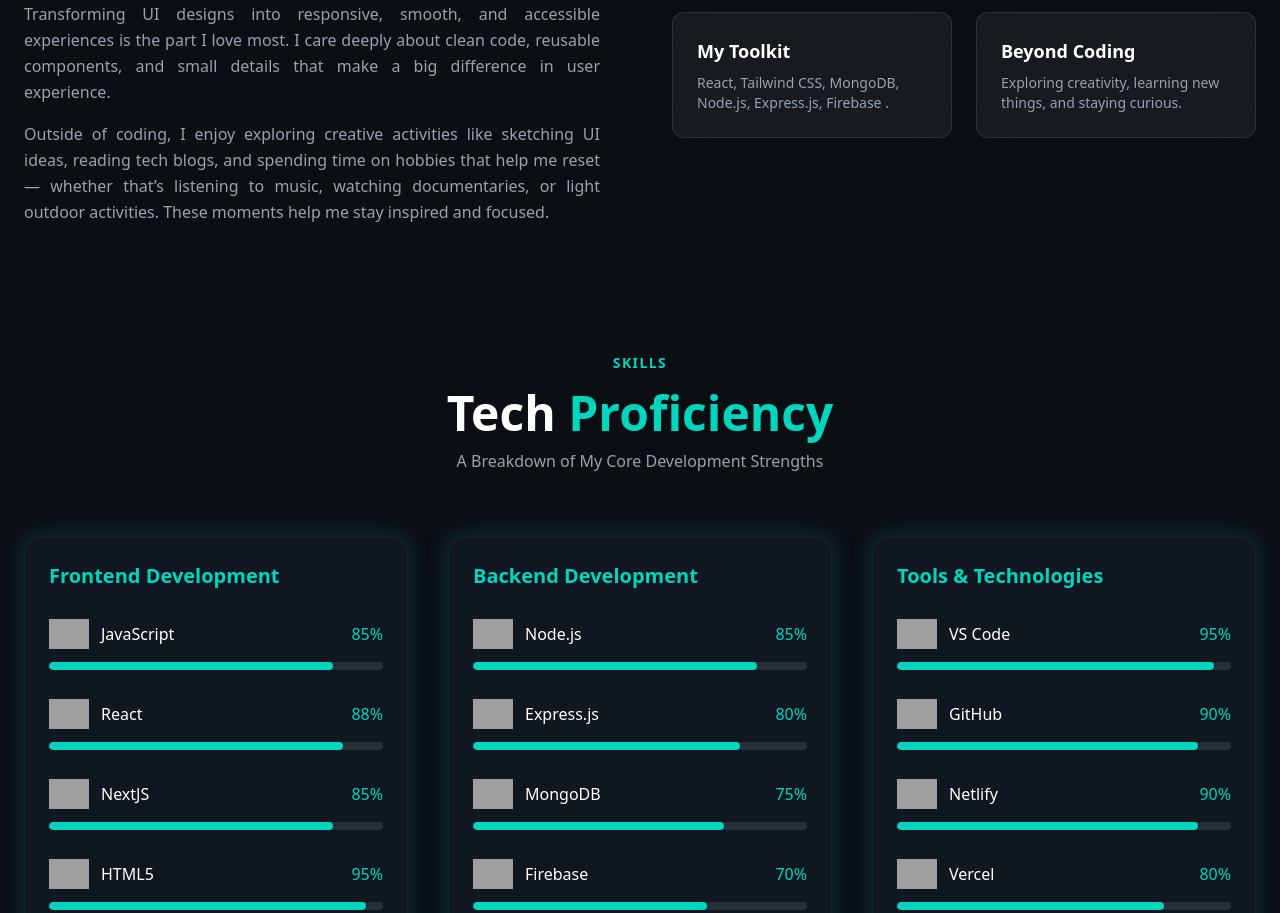
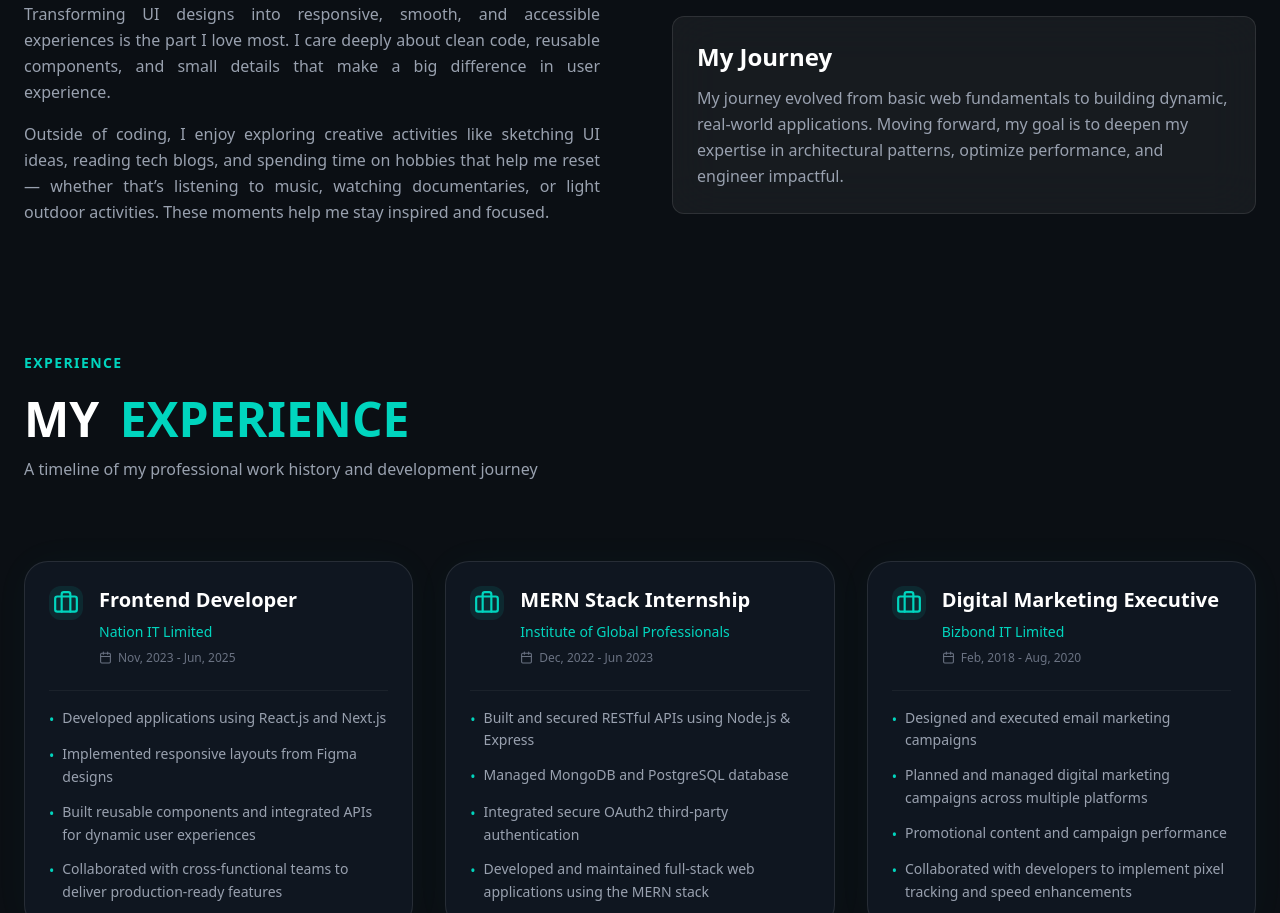
Before and after one commit to shimonmondol/Shimon-Portfolio, a React (Vite) app: page / in a window 1280 px wide. Shown: the part 1239-2152 px from the top of the page. Built offline with nearby package versions, Linux system fonts and the light colour scheme; grey boxes are pictures that could not be loaded.

Commit message:
experience-added

```diff
--- a/src/App.jsx
+++ b/src/App.jsx
@@ -1,5 +1,6 @@
 import About from "./Components/About"
 import Contact from "./Components/Contact"
+import Experience from "./Components/Experience"
 import FloatingActions from "./Components/FloatingAction"
 import Footer from "./Components/Footer"
 import Hero from "./Components/Hero"
@@ -24,6 +25,7 @@ function App() {
      <Hero></Hero>
      <TechStack></TechStack>
        <About></About>
+       <Experience></Experience>
      <Skills></Skills>
      <Services></Services>
      <Projects></Projects>
--- a/src/Components/About.jsx
+++ b/src/Components/About.jsx
@@ -4,91 +4,95 @@ const About = () => {
   return (
     <section id="about" className="bg-[#0b0f14] py-16">
       <div className="max-w-7xl mx-auto px-6 grid lg:grid-cols-2 gap-16 items-center">
-
-        {/* LEFT TEXT */}
+        {/* বাম পাশের টেক্সট */}
         <motion.div
           initial={{ opacity: 0, y: 30 }}
           whileInView={{ opacity: 1, y: 0 }}
           viewport={{ once: true }}
           transition={{ duration: 0.7 }}
         >
-           <p className="text-sm  font-bold uppercase tracking-widest text-teal-400 mb-4">
+          <p className="text-sm font-bold uppercase tracking-widest text-teal-400 mb-4">
             About
           </p>
-
           <h2 className="text-3xl uppercase md:text-5xl font-bold text-white leading-tight">
             About
-
-              <span className="text-teal-400 ml-2">Me</span>
+            <span className="text-teal-400 ml-2">Me</span>
           </h2>
-
-
-
           <p className="text-gray-400 mt-6 leading-relaxed max-w-xl text-justify">
             My journey into programming started with curiosity — I wanted to
             understand how websites actually work behind the scenes. What began
             as simple HTML and CSS experiments quickly grew into a passion for
             building interactive user interfaces using JavaScript and React.
           </p>
-
           <p className="text-gray-400 mt-4 leading-relaxed max-w-xl text-justify">
             I enjoy working on frontend projects where design meets logic.
             Transforming UI designs into responsive, smooth, and accessible
             experiences is the part I love most. I care deeply about clean code,
-            reusable components, and small details that make a big difference
-            in user experience.
+            reusable components, and small details that make a big difference in
+            user experience.
           </p>
-
           <p className="text-gray-400 mt-4 leading-relaxed max-w-xl text-justify">
             Outside of coding, I enjoy exploring creative activities like
-            sketching UI ideas, reading tech blogs, and spending time on
-            hobbies that help me reset — whether that’s listening to music,
-            watching documentaries, or light outdoor activities. These moments
-            help me stay inspired and focused.
+            sketching UI ideas, reading tech blogs, and spending time on hobbies
+            that help me reset — whether that’s listening to music, watching
+            documentaries, or light outdoor activities. These moments help me
+            stay inspired and focused.
           </p>
         </motion.div>
 
-        {/* RIGHT GLASS CARDS */}
+        {/* ডান পাশের গ্লাস কার্ডসমূহ */}
+        {/* পরিবর্তন: এখানে 'flex flex-col gap-6' দেওয়া হয়েছে যাতে কার্ডগুলো উপর-নিচ থাকে */}
         <motion.div
           initial={{ opacity: 0, y: 30 }}
           whileInView={{ opacity: 1, y: 0 }}
           viewport={{ once: true }}
           transition={{ duration: 0.7, delay: 0.2 }}
-          className="grid sm:grid-cols-2 gap-6"
+          className="flex flex-col gap-6 mt-20"
         >
           {[
             {
-              title: "My Journey",
-              desc: "Started with basic web fundamentals and evolved into building real-world React applications.",
+              status: "Education",
+              degree: "B.Sc in Electrical & Electronics Engineering",
+              university: "University Of Asia Pacific",
             },
             {
-              title: "What I Enjoy",
-              desc: "Creating clean UI, smooth interactions, and responsive layouts.",
-            },
-            {
-              title: "My Toolkit",
-              desc: "React, Tailwind CSS, MongoDB, Node.js, Express.js, Firebase .",
-            },
-            {
-              title: "Beyond Coding",
-              desc: "Exploring creativity, learning new things, and staying curious.",
+              title: "My Journey",
+              desc: "My journey evolved from basic web fundamentals to building dynamic, real-world applications. Moving forward, my goal is to deepen my expertise in architectural patterns, optimize performance, and engineer impactful.",
             },
           ].map((item, index) => (
             <div
               key={index}
-              className="bg-white/5 border border-white/10 backdrop-blur-xl rounded-xl p-6 hover:border-teal-400  hover:shadow-teal-400/10 shadow-[0_0_0px_0px_rgba(168,85,247,0)]
-  hover:shadow-[0_0_35px_10px_rgba(168,85,247,0.8)] transition"
+              className="bg-white/5 border border-white/10 backdrop-blur-xl rounded-xl p-6 hover:border-teal-400 transition-all duration-300 flex flex-col justify-between hover:shadow-[0_0_35px_10px_rgba(20,184,166,0.15)]"
             >
-              <h3 className="text-white font-semibold text-lg">
-                {item.title}
-              </h3>
-              <p className="text-gray-400 text-sm mt-2">
-                {item.desc}
-              </p>
+              {item.status && (
+                <h3 className="text-white font-semibold text-3xl">
+                  {item.status}
+                </h3>
+              )}
+              {item.degree && (
+                <p className="text-white font-normal text-xl mt-3 leading-snug">
+                  {item.degree}
+                </p>
+              )}
+              {item.university && (
+                <p className="text-white font-normal text-xl mt-3">
+                  {item.university}
+                </p>
+              )}
+
+              {item.title && (
+                <h3 className="text-white font-semibold text-2xl">
+                  {item.title}
+                </h3>
+              )}
+              {item.desc && (
+                <p className="text-gray-400 text-md mt-3 leading-relaxed">
+                  {item.desc}
+                </p>
+              )}
             </div>
           ))}
         </motion.div>
-
       </div>
     </section>
   );
--- a/src/Components/Contact.jsx
+++ b/src/Components/Contact.jsx
@@ -48,7 +48,7 @@ const Contact = () => {
           </p>
 
           <h2 className="text-3xl md:text-5xl uppercase font-bold text-white leading-tight">
-            Reach Out <span className="text-teal-400 ml-2">Me</span>
+            Contact <span className="text-teal-400 ml-2">Me</span>
           </h2>
 
           <p className="text-gray-400 mt-6 max-w-md text-sm sm:text-base">
--- /dev/null
+++ b/src/Components/Experience.jsx
@@ -0,0 +1,118 @@
+import { motion } from "framer-motion";
+import { Briefcase, Calendar, GraduationCap } from "lucide-react";
+
+const experiences = [
+  {
+    id: 1,
+    title: "Frontend Developer",
+    company: "Nation IT Limited",
+    period: "Nov, 2023 - Jun, 2025",
+    icon: <Briefcase size={26} />,
+    highlights: [
+      "Developed applications using React.js and Next.js ",
+      "Implemented responsive layouts from Figma designs",
+      "Built reusable components and integrated APIs for dynamic user experiences ",
+      "Collaborated with cross-functional teams to deliver production-ready features",
+    ],
+  },
+  {
+    id: 2,
+    title: "MERN Stack Internship",
+    company: "Institute of Global Professionals",
+    period: "Dec, 2022 - Jun 2023",
+    icon: <Briefcase size={26} />,
+    highlights: [
+      "Built and secured RESTful APIs using Node.js & Express",
+      "Managed MongoDB and PostgreSQL database",
+      "Integrated secure OAuth2 third-party authentication",
+      "Developed and maintained full-stack web applications using the MERN stack",
+    ],
+  },
+  {
+    id: 3,
+    title: "Digital Marketing Executive",
+    company: "Bizbond IT Limited",
+    period: "Feb, 2018 - Aug, 2020",
+    icon: <Briefcase size={26} />,
+    highlights: [
+      "Designed and executed email marketing campaigns",
+      "Planned and managed digital marketing campaigns across multiple platforms",
+      "Promotional content and campaign performance",
+      "Collaborated with developers to implement pixel tracking and speed enhancements"
+    ],
+  },
+];
+
+const Experience = () => {
+  return (
+    <section id="experience" className="bg-[#0b0f14] py-16 text-gray-300">
+      <div className="max-w-7xl mx-auto px-6">
+        {/* Heading */}
+        <motion.div
+          initial={{ opacity: 0, y: 20 }}
+          whileInView={{ opacity: 1, y: 0 }}
+          viewport={{ once: true }}
+          transition={{ duration: 0.6 }}
+          className="mb-20"
+        >
+          <p className="text-sm font-bold uppercase tracking-widest text-teal-400 mb-4">
+            Experience
+          </p>
+          <h2 className="text-3xl uppercase md:text-5xl font-bold text-white leading-tight">
+            My <span className="text-teal-400 ml-2">Experience</span>
+          </h2>
+          <p className="max-w-2xl text-gray-400 mt-2">
+            A timeline of my professional work history and development journey
+          </p>
+        </motion.div>
+
+        {/* 1 Row, 3 Columns Grid Layout */}
+        <div className="grid gap-8 md:grid-cols-3 items-start justify-center">
+          {experiences.map((exp) => (
+            <motion.div
+              key={exp.id}
+              whileHover={{ y: -4 }}
+              transition={{ type: "spring", stiffness: 180 }}
+              className="h-fit self-start rounded-3xl border border-white/10 bg-[#0f1620] p-6 shadow-[0_0_40px_rgba(45,212,191,0.03)] hover:border-teal-400 hover:shadow-[0_0_40px_rgba(45,212,191,0.15)] transition-all duration-300"
+            >
+              {/* Header Info */}
+              <div className="flex items-start gap-4">
+                <div className="text-teal-400 p-1 bg-teal-400/10 rounded-xl">
+                  {exp.icon}
+                </div>
+                <div>
+                  <h3 className="text-xl font-semibold text-white leading-snug">
+                    {exp.title}
+                  </h3>
+                  <p className="text-sm text-teal-400 font-medium mt-2">
+                    {exp.company}
+                  </p>
+
+                  {/* Period Tag */}
+                  <div className="flex items-center gap-1.5 text-xs text-gray-500 mt-2">
+                    <Calendar size={13} />
+                    <span>{exp.period}</span>
+                  </div>
+                </div>
+              </div>
+
+              {/* Description Content - Always open */}
+              <div className="mt-6 border-t border-white/5 pt-4">
+                <ul className="space-y-3 text-sm text-gray-400 leading-relaxed">
+                  {exp.highlights.map((item, i) => (
+                    <li key={i} className="flex items-start gap-2">
+                      <span className="text-teal-400 mt-0.5">•</span>
+                      <span>{item}</span>
+                    </li>
+                  ))}
+                </ul>
+              </div>
+            </motion.div>
+          ))}
+        </div>
+      </div>
+    </section>
+  );
+};
+
+export default Experience;
--- a/src/Components/Navbar.jsx
+++ b/src/Components/Navbar.jsx
@@ -4,6 +4,7 @@ import Logo from "./Logo";
 const navItems = [
   { name: "Home", href: "#home" },
   { name: "About", href: "#about" },
+  { name: "Experience", href: "#experience" },
   { name: "Skills", href: "#skills" },
   { name: "Services", href: "#services" },
   { name: "Projects", href: "#projects" },
--- a/src/Components/Skills.jsx
+++ b/src/Components/Skills.jsx
@@ -113,14 +113,14 @@ export default function Skills() {
     <section id="skills" className="py-16 bg-[#0b0f14] text-white">
       <div className="max-w-7xl mx-auto px-6">
         {/* Section Title */}
-        <div className="text-center mb-16">
+        <div className="mb-16">
           <p className="text-sm  font-bold uppercase tracking-widest text-teal-400 mb-4">
             Skills
           </p>
           <h2 className="text-4xl md:text-5xl font-bold mt-3">
             Tech <span className="text-teal-400">Proficiency</span>
           </h2>
-          <p className="text-gray-400 mt-3 max-w-2xl mx-auto">
+          <p className="text-gray-400 mt-3 mx-auto">
             A Breakdown of My Core Development Strengths
           </p>
         </div>
--- a/src/TechStack.jsx
+++ b/src/TechStack.jsx
@@ -17,8 +17,8 @@ const TechStack = () => {
       <div className="relative">
 
         {/* Gradient fade edges */}
-        <div className="absolute left-0 top-0 w-32 h-full bg-gradient-to-r from-[#0b0f14] to-transparent z-10" />
-        <div className="absolute right-0 top-0 w-32 h-full bg-gradient-to-l from-[#0b0f14] to-transparent z-10" />
+        <div className="absolute left-0 top-0 w-32 h-full bg-linear-to-r from-[#0b0f14] to-transparent z-10" />
+        <div className="absolute right-0 top-0 w-32 h-full bg-linear-to-l from-[#0b0f14] to-transparent z-10" />
 
         {/* Marquee */}
         <div className="flex gap-10 animate-marquee whitespace-nowrap">
```
